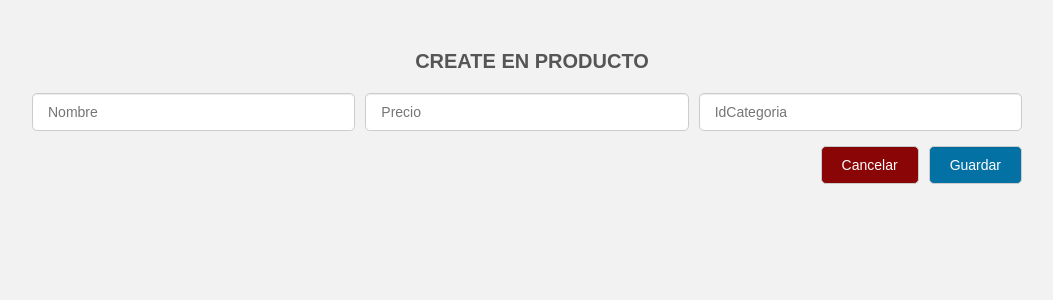
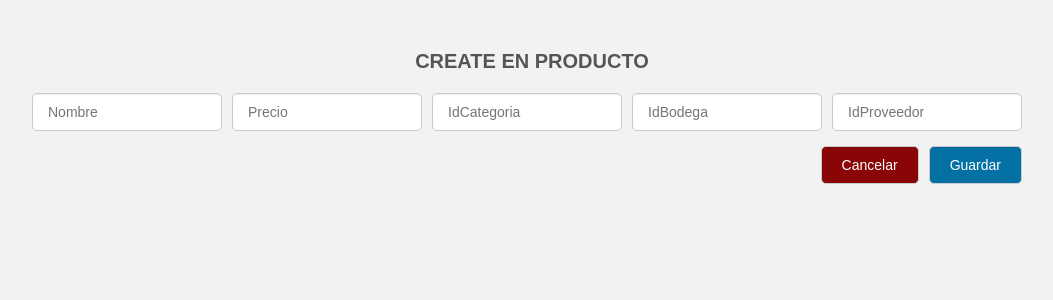
Before and after one commit to Srpandazo/Proyecto, a PHP site: page /insertProducto.php in a window 1280 px wide. Shown: the top 300 px of the page, without its empty margins (108-1161 px from the left). Run offline with PHP 8.4, Linux system fonts and the light colour scheme.

Commit message:
Add files via upload

```diff
--- a/indexProducto.php
+++ b/indexProducto.php
@@ -45,7 +45,9 @@
 				<td>Id Producto</td>
 				<td>Nombre</td>
 				<td>Precio</td>
+				<td>Id Bodega</td>
 				<td>Id Categoria</td>
+				<td>Id Proveedor</td>
 				<td colspan="2">Acción</td>
 			</tr>
 			<?php foreach($resultado as $fila):?>
@@ -53,7 +55,9 @@
 					<td><?php echo $fila['idProducto']; ?></td>
 					<td><?php echo $fila['nombre']; ?></td>
 					<td><?php echo $fila['precio']; ?></td>
+					<td><?php echo $fila['idBodega']; ?></td>
 					<td><?php echo $fila['idCategori']; ?></td>
+					<td><?php echo $fila['idProveedor']; ?></td>
 					<td><a href="updateProducto.php?idProducto=<?php echo $fila['idProducto']; ?>"  class="btn__update" >Editar</a></td>
 					<td><a href="deleteProducto.php?idProducto=<?php echo $fila['idProducto']; ?>" class="btn__delete">Eliminar</a></td>
 				</tr>
--- a/indexProveedor.php
+++ b/indexProveedor.php
@@ -40,12 +40,11 @@
 		</div>
 		<table>
 			<tr class="head">
-				<td>Cdula</td>
+				<td>Cedula</td>
 				<td>Nombre</td>
 				<td>Apellido</td>
 				<td>Direccion</td>
 				<td>Telefono</td>
-				<td>idProducto</td>
 
 				<td colspan="2">Acción</td>
 			</tr>
@@ -56,7 +55,6 @@
 					<td><?php echo $fila['apellido']; ?></td>
 					<td><?php echo $fila['direccion']; ?></td>
 					<td><?php echo $fila['telefono']; ?></td>
-					<td><?php echo $fila['idProduct']; ?></td>
 					<td><a href="updateProveedor.php?cedula=<?php echo $fila['cedula']; ?>"  class="btn__update" >Editar</a></td>
 					<td><a href="deleteProveedor.php?cedula=<?php echo $fila['cedula']; ?>" class="btn__delete">Eliminar</a></td>
 				</tr>
--- a/insertProducto.php
+++ b/insertProducto.php
@@ -5,13 +5,18 @@
 		$nombre=$_POST['nombre'];
 		$precio=$_POST['precio'];
 		$idCategori=$_POST['idCategori'];
+		$idBodega=$_POST['idBodega'];
+		$idProveedor=$_POST['idProveedor'];
+
 
 		if(!empty($nombre) && !empty($precio)){
-				$consulta_insert=$con->prepare('INSERT INTO producto(nombre,precio,idCategori) VALUES(:nombre,:precio,:idCategori)');
+				$consulta_insert=$con->prepare('INSERT INTO producto(nombre,precio,idCategori,idBodega,idProveedor) VALUES(:nombre,:precio,:idCategori,:idBodega,:idProveedor)');
 				$consulta_insert->execute(array(
 					':nombre' =>$nombre,
 					':precio' =>$precio,
 					':idCategori' =>$idCategori,
+					':idBodega' =>$idBodega,
+					':idProveedor' =>$idProveedor,
 				));
 				header('Location: indexProducto.php');
 
@@ -38,6 +43,8 @@
 				<input type="text" name="nombre" placeholder="Nombre" class="input__text">
 				<input type="text" name="precio" placeholder="Precio" class="input__text">
 				<input type="text" name="idCategori" placeholder="IdCategoria" class="input__text">
+				<input type="text" name="idBodega" placeholder="IdBodega" class="input__text">
+				<input type="text" name="idProveedor" placeholder="IdProveedor" class="input__text">
 			</div>
 			<div class="btn__group">
 				<a href="indexProducto.php" class="btn btn__danger">Cancelar</a>
```
Also changed, not shown: insertProveedor.php (+6 -6 lines).
